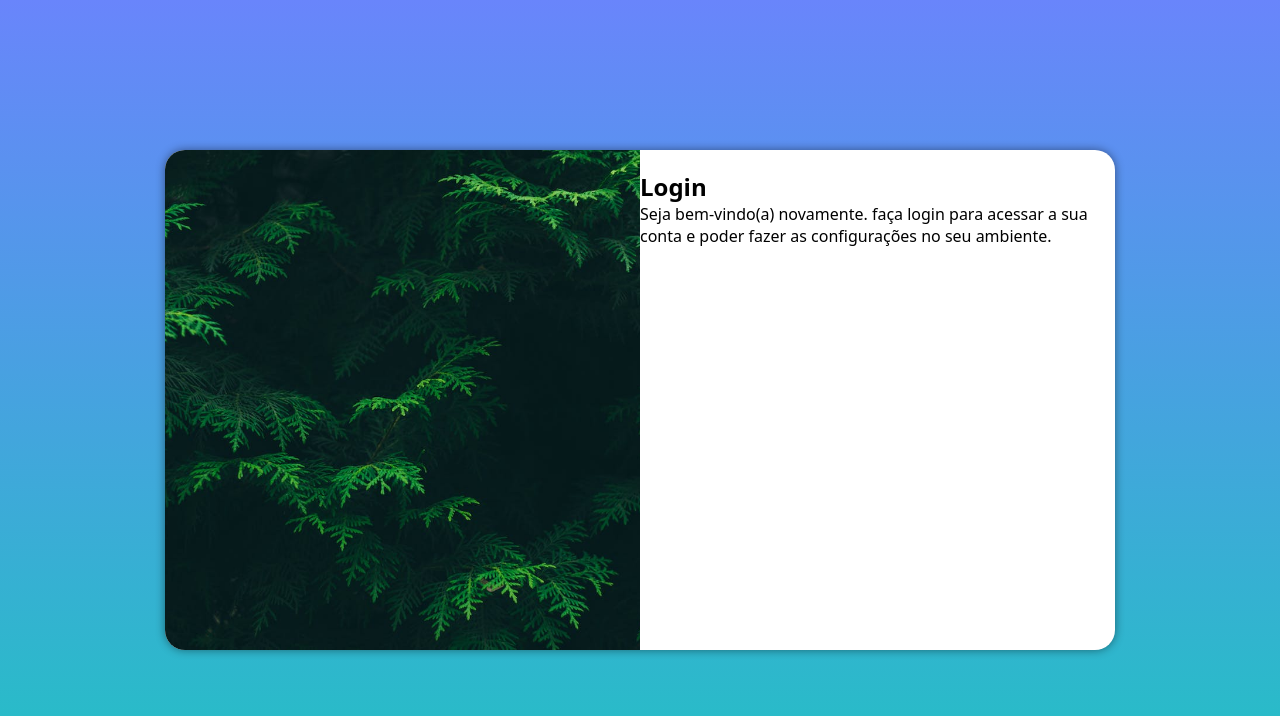
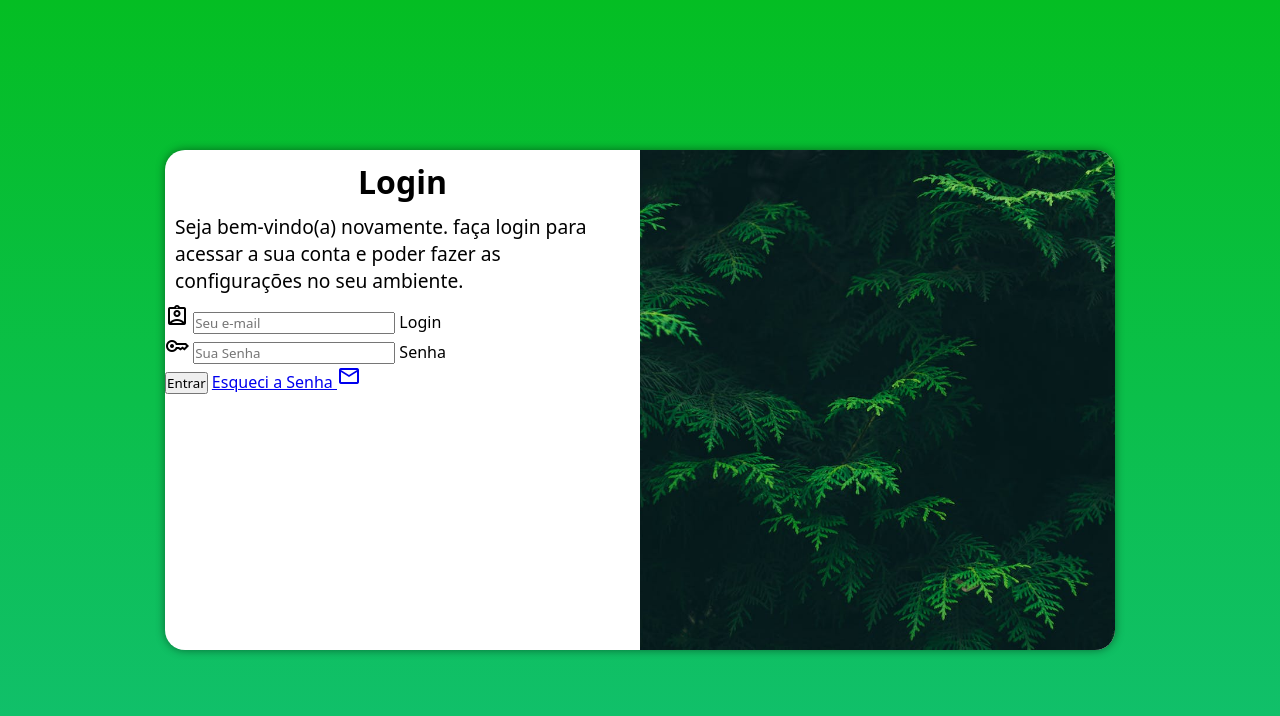
Before and after one commit to Eduardo-Anjos/projeto-login, a plain HTML site: page index.html in a window 1280 px wide. Drawn offline with nearby package versions, Linux system fonts and the light colour scheme.

Commit message:
fiz alterações no css

```diff
--- a/estilos/media-query.css
+++ b/estilos/media-query.css
@@ -1,6 +1,6 @@
 @media screen and (min-width: 768px) and (max-width:992px){
     body{
-       background-image:linear-gradient( to top, #22c1c3, #6985fb);
+       background-image:linear-gradient( to top, #04be23, #12c072);
     }
     section#login{
         width: 80vw;
@@ -18,18 +18,25 @@
 
     @media screen and (min-width: 992px){
         body{
-            background-image:linear-gradient( to top, #22c1c3, #6985fb);
+            background-image:linear-gradient( to top, #12c072, #04be23);
          }
         section#login{
             width: 950px;
         }
         section#login > div#imagem{
-            float: left;
+            float: right;
             width: 50%;
             height: 100%;
         }
         section#login > div#formulario{
-            float: right;
+            float: left;
             width: 50%;
         }
+        div#formulario > h1 {
+            font-size: 2em
+         }
+        div#formulario > p{
+            font-size: 1.2em;
+         }
+
     }
--- a/estilos/style.css
+++ b/estilos/style.css
@@ -41,3 +41,11 @@ section#login{
         display: block;
         padding: 10px;
     }
+
+ div#formulario > h1 {
+    text-align: center;
+    margin-bottom: 10px; ;
+ }
+ div#formulario > p{
+    font-size: 0.8em;
+ }
--- a/index.html
+++ b/index.html
@@ -4,6 +4,11 @@
     <meta charset="UTF-8" />
     <meta name="viewport" content="width=device-width, initial-scale=1.0" />
     <title>Projeto-login</title>
+    <link
+      rel="stylesheet"
+      href="https://fonts.googleapis.com/css2?family=Material+Symbols+Outlined:opsz,wght,FILL,GRAD@24,400,0,0"
+    />
+
     <link rel="stylesheet" href="estilos/style.css" />
     <link rel="stylesheet" href="estilos/media-query.css" />
   </head>
@@ -11,13 +16,48 @@
     <main>
       <section id="login">
         <div id="imagem"></div>
-        <div id="formulario"></div>
-        <h1>Login</h1>
-        <p>
-          Seja bem-vindo(a) novamente. faça login para acessar a sua conta e
-          poder fazer as configurações no seu ambiente.
-        </p>
-        <form action="login.php" method="post"></form>
+        <div id="formulario">
+          <h1>Login</h1>
+          <p>
+            Seja bem-vindo(a) novamente. faça login para acessar a sua conta e
+            poder fazer as configurações no seu ambiente.
+          </p>
+          <form action="login.php" method="post" autocomplete="on"></form>
+        </div>
+        <form action="login.php" method="post">
+          <div class="campo">
+            <span class="material-symbols-outlined"> assignment_ind </span>
+            <input
+              type="email"
+              name="login"
+              id="ilogin"
+              placeholder="Seu e-mail"
+              autocomplete="email"
+              required
+              maxlength="30"
+            />
+            <label for="ilogin">Login</label>
+          </div>
+          <div class="campo">
+            <span class="material-symbols-outlined"> key </span>
+            <input
+              type="password"
+              name="Senha"
+              id="isenha"
+              placeholder="Sua Senha"
+              autocomplete="current-password"
+              required
+              minlength="8"
+              maxlength="15"
+            />
+            <label for="isenha">Senha</label>
+          </div>
+          <input type="submit" value="Entrar" />
+          <a href="esqueci.html">
+            Esqueci a Senha
+            <span class="material-symbols-outlined"> mail </span></a
+          >
+        </form>
       </section>
     </main>
   </body>
```
